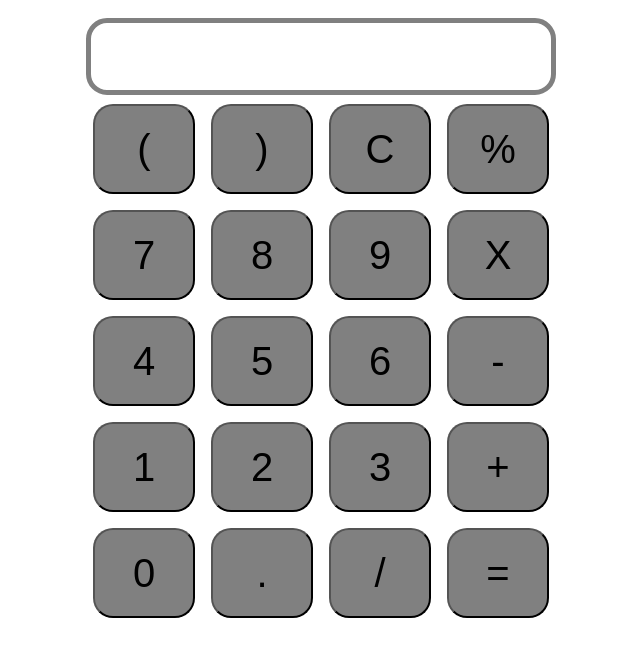
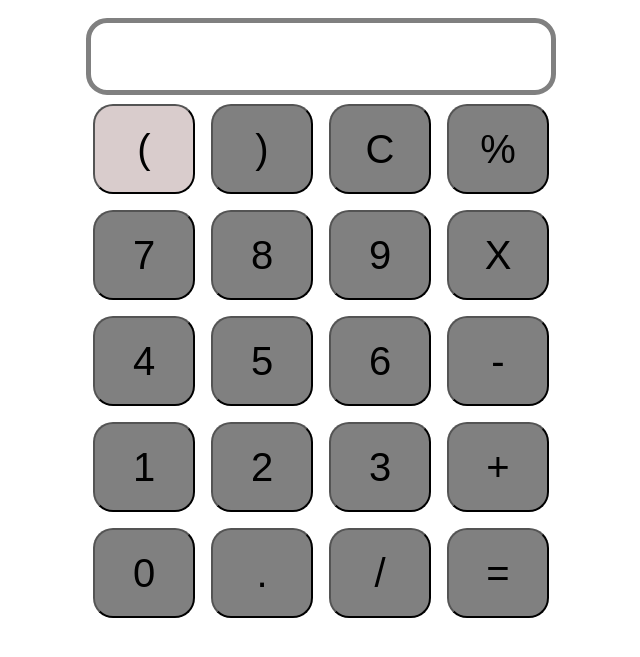
Before and after one commit to manu31shukla/Calculator, a plain HTML site: page index.html in a window 1280 px wide. In both pictures the pointer is over the button 463 px from the left and 212 px from the top of the page. Shown: the part 63-720 px from the top of the page, without its empty margins (319-959 px from the left). Drawn offline with Linux system fonts and the light colour scheme.

Commit message:
Update style.css

```diff
--- a/style.css
+++ b/style.css
@@ -28,7 +28,7 @@ button{
     margin: 6px;
 }
 
-.button.hover{
+button:hover{
     background: #d9cccc;
 
 .calculator{
```
